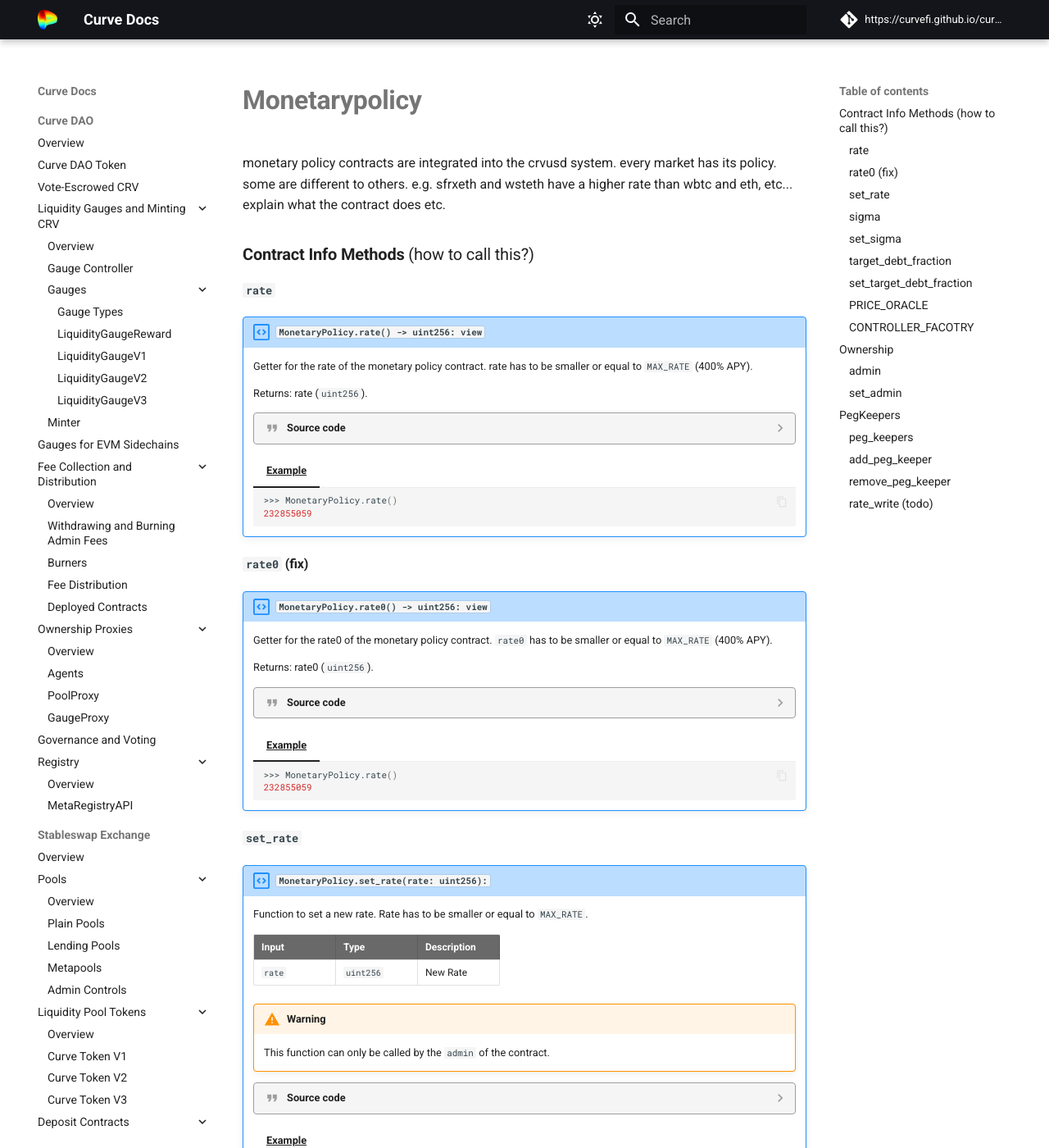
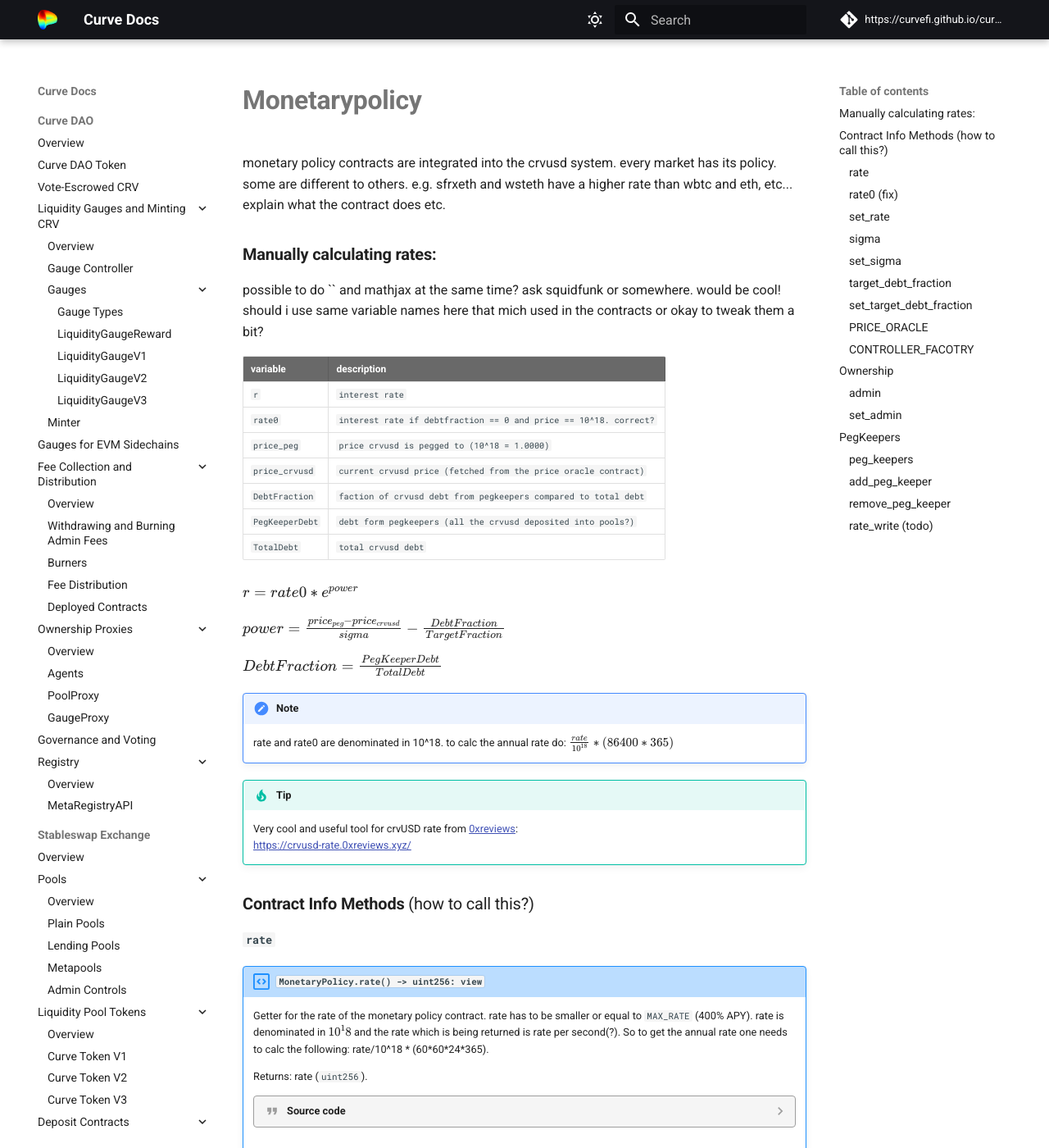
Before and after one commit to CurveDocs/curve-docs, an MkDocs documentation site: the page built from docs/LLAMMA/monetarypolicy.md, in a window 1280 px wide and 1400 px high. Shown: the whole window at 82% size. Built offline with MkDocs 1.6.1 and Material for MkDocs 9.7.7, drawn with Linux system fonts in a browser that asks for light colours; some of the changed text lies outside the part shown.

Commit message:
monetary policy

````diff
--- a/docs/LLAMMA/monetarypolicy.md
+++ b/docs/LLAMMA/monetarypolicy.md
@@ -1,6 +1,34 @@
 monetary policy contracts are integrated into the crvusd system. every market has its policy. some are different to others. e.g. sfrxeth and wsteth have a higher rate than wbtc and eth, etc...
 explain what the contract does etc.
 
+
+
+## **Manually calculating rates:**
+
+possible to do `` and mathjax at the same time? ask squidfunk or somewhere. would be cool! should i use same variable names here that mich used in the contracts or okay to tweak them a bit?
+
+| variable      | description   |
+| ----------- | -------|
+| `r` |  `interest rate` |
+| `rate0` |  `interest rate if debtfraction == 0 and price == 10^18. correct?` |
+| `price_peg` |  `price crvusd is pegged to (10^18 = 1.0000)` |
+| `price_crvusd` |  `current crvusd price (fetched from the price oracle contract)` |
+| `DebtFraction` |  `faction of crvusd debt from pegkeepers compared to total debt` |
+| `PegKeeperDebt` |  `debt form pegkeepers (all the crvusd deposited into pools?)` |
+| `TotalDebt` |  `total crvusd debt` |
+
+$r = rate0 * e^{power}$
+
+$power = \frac{price_{peg} - price_{crvusd}}{sigma} - \frac{DebtFraction}{TargetFraction}$
+
+$DebtFraction = \frac{PegKeeperDebt}{TotalDebt}$
+
+!!!note
+    rate and rate0 are denominated in 10^18. to calc the annual rate do: $\frac{rate}{10^{18}} * (86400 * 365)$
+
+!!! tip
+    Very cool and useful tool for crvUSD rate from [0xreviews](https://twitter.com/0xreviews_xyz):
+    https://crvusd-rate.0xreviews.xyz/
 
 
 
@@ -9,6 +37,7 @@
 !!! description "`MonetaryPolicy.rate() -> uint256: view`"
 
     Getter for the rate of the monetary policy contract. rate has to be smaller or equal to `MAX_RATE` (400% APY).
+    rate is denominated in $10^18$ and the rate which is being returned is rate per second(?). So to get the annual rate one needs to calc the following: rate/10^18 * (60*60*24*365).
 
     Returns: rate (`uint256`).
 
@@ -56,6 +85,8 @@
 !!! description "`MonetaryPolicy.rate0() -> uint256: view`"
 
     Getter for the rate0 of the monetary policy contract. `rate0` has to be smaller or equal to `MAX_RATE` (400% APY).
+    rate0 is pretty much the base rate of the markets when price == 1 and debt_fraction == 0 (no pegkeeper debt).
+    To calculate annual rate do: rate0/10^18 * (60*60*24*365).
 
     Returns: rate0 (`uint256`).
 
@@ -93,8 +124,8 @@
     === "Example"
 
         ```shell
-        >>> MonetaryPolicy.rate()
-        232855059
+        >>> MonetaryPolicy.rate0()
+        3022265993
         ```
 
 
````
